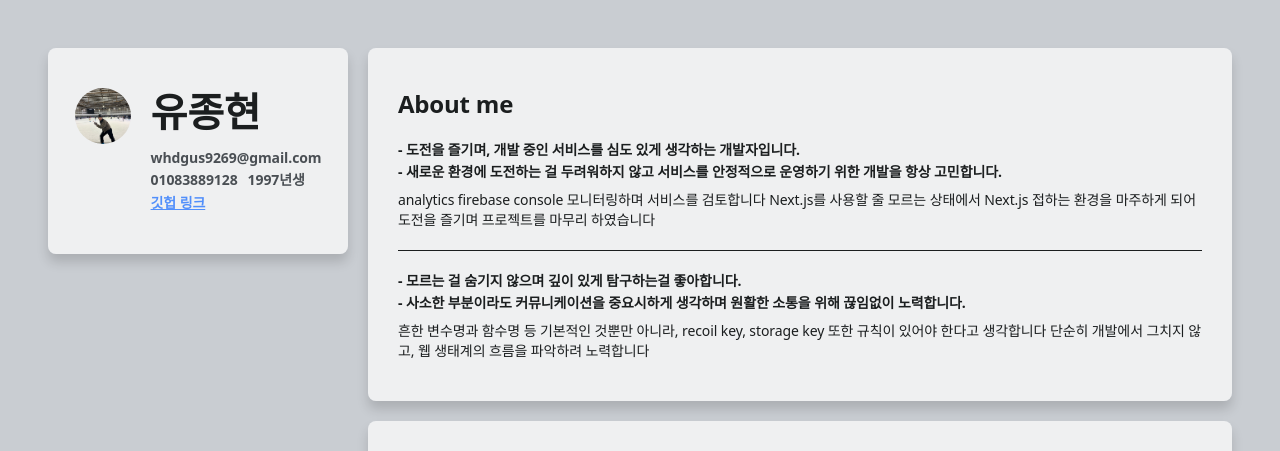
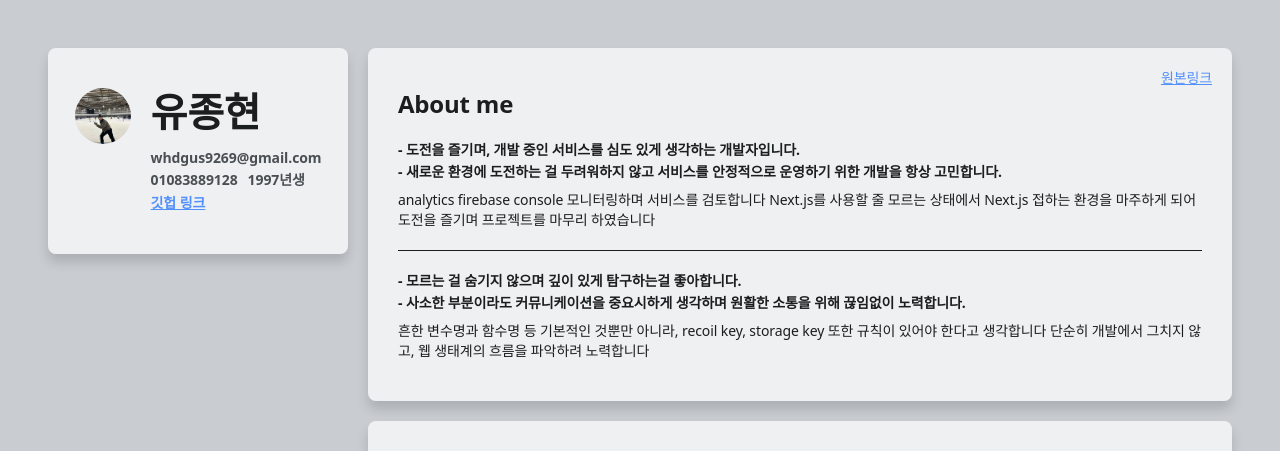
Before and after one commit to yjonghy/study-step, a Next.js app: page /template in a window 1280 px wide. Shown: the top 451 px of the page. Built offline with nearby package versions, Linux system fonts and the light colour scheme; what tailwindcss-font-inter would draw is missing.

Commit message:
원본 링크 추가 및 readme 수정

```diff
--- a/src/app/template/page.tsx
+++ b/src/app/template/page.tsx
@@ -6,7 +6,9 @@ export default function Template() {
 
     return (
         <section id="career_layout" className="w-full h-full flex flex-col">
-            <article className="py-[40px] rounded-[8px] px-[30px] bg-white/70 shadow-shadow15">
+            <article className="py-[40px] rounded-[8px] px-[30px] bg-white/70 shadow-shadow15 relative">
+                <a className="block absolute top-[20px] right-[20px] body-sm text-blue030 underline" href="https://study-step.vercel.app/template">원본링크</a>
+
                 <p className="heading-xl text-gray080">About me</p>
 
                 <p className="mt-[20px] heading-sm text-gray080">- 도전을 즐기며, 개발 중인 서비스를 심도 있게 생각하는 개발자입니다.</p>
@@ -24,6 +26,8 @@ export default function Template() {
                     흔한 변수명과 함수명 등 기본적인 것뿐만 아니라, recoil key, storage key 또한 규칙이 있어야 한다고 생각합니다
                     단순히 개발에서 그치지 않고, 웹 생태계의 흐름을 파악하려 노력합니다
                 </p>
+
+
             </article>
 
             <article className="mt-[20px] py-[40px] rounded-[8px] px-[30px] bg-white/70 shadow-shadow15">
```
Also changed, not shown: 1 other file (tests, documents, lock files or other folders).
